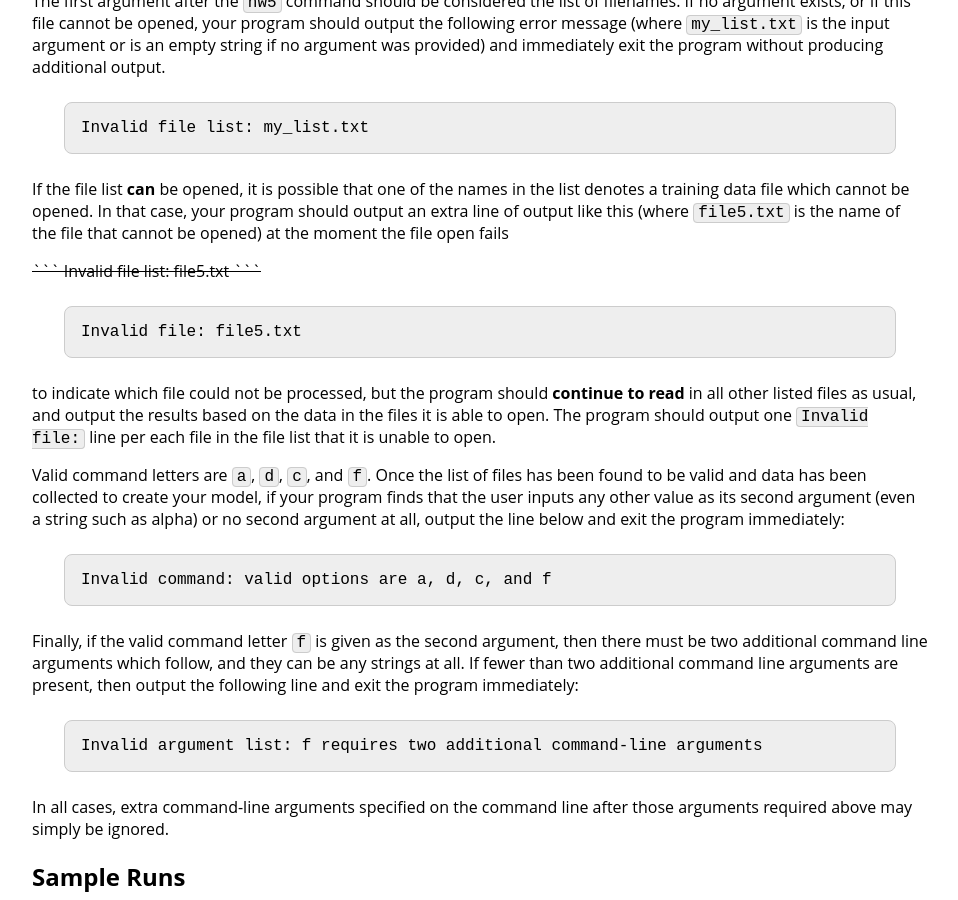
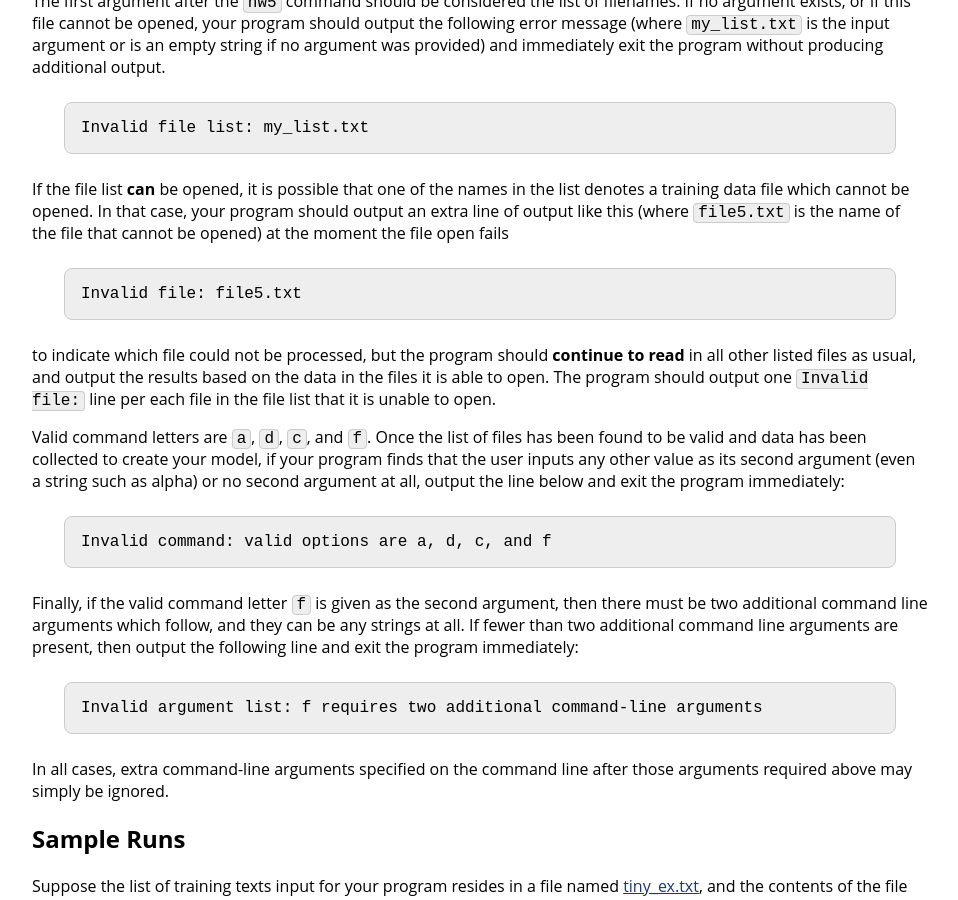
Before and after one commit to jhu-ip/cs220-f23, a Jekyll site: the page built from assign/hw5.md, in a window 1280 px wide and 900 px high, scrolled down 2450 px. Shown: the whole window, without its empty margins (160-1118 px from the left). Built offline with Jekyll 4.4.1, drawn with Linux system fonts in a browser that asks for light colours.

Commit message:
added hw5

````diff
--- a/assign/hw5.md
+++ b/assign/hw5.md
@@ -80,11 +80,7 @@ The first argument after the `hw5` command should be considered the list of file
 Invalid file list: my_list.txt
 ```
 If the file list **can** be opened, it is possible that one of the names in the list denotes a training data file which cannot be opened. In that case, your program should output an extra line of output like this (where `file5.txt` is the name of the file that cannot be opened) at the moment the file open fails
-<s>
-```
-Invalid file list: file5.txt
-```
-</s>
+
 ```
 Invalid file: file5.txt
 ```
````
